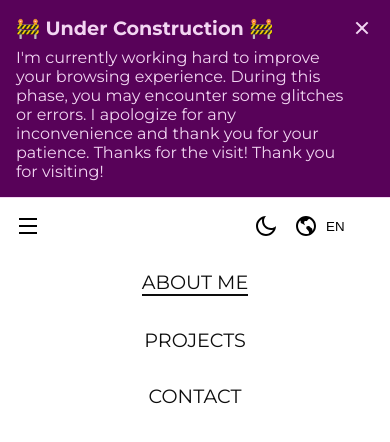
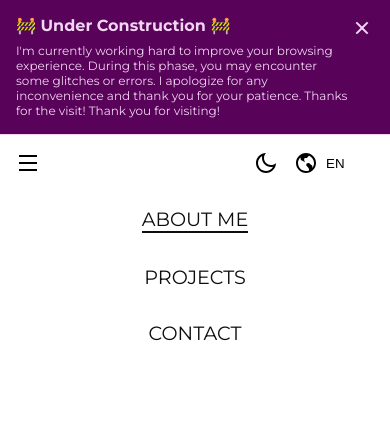
Before and after one commit to kelthon/kelthon.github.io, a React (Vite) app: page / in a window 390 px wide. Shown: the top 442 px of the page. Built offline with nearby package versions, Linux system fonts and the light colour scheme.

Commit message:
fix: fixed font sizes at media statement

```diff
--- a/src/components/Message/Message.css
+++ b/src/components/Message/Message.css
@@ -39,5 +39,10 @@ aside.message > footer.msg-control > button.msg-close-btn > svg:active {
 @media screen and (max-width: 768px) {
   aside.message {
     padding: 1rem;
+    font-size: 0.75rem;
+  }
+
+  aside.message > article.msg-content > h2.msg-title {
+    font-size: 1rem;
   }
 }
```
